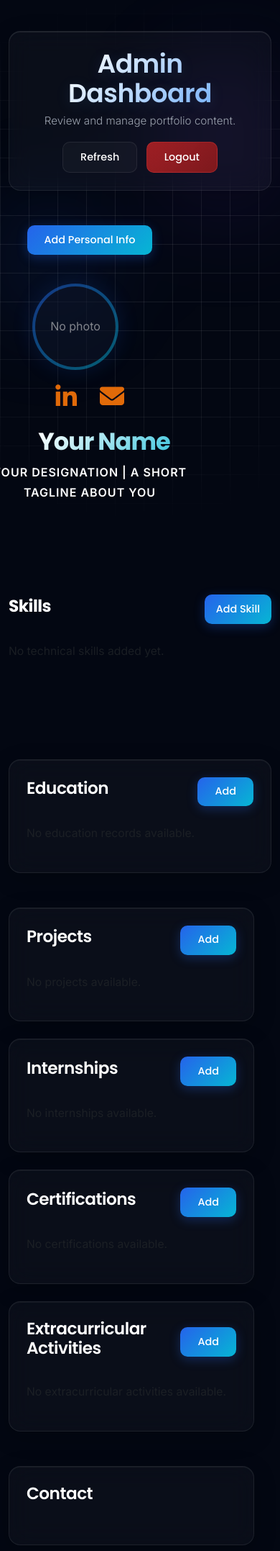
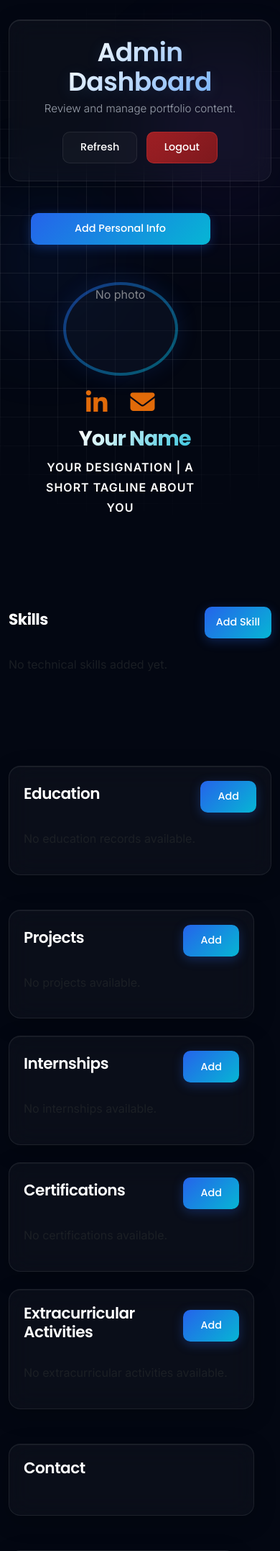
Before and after one commit to Sanju25088/sanjeev_kulkarni-portfolio, a Django app: page /dashboard/ in a window 390 px wide. Shown: the part 61-2216 px from the top of the page at 72% size. Run offline with Django 5.2, Linux system fonts and the light colour scheme; the visitor is signed in with stand-in values (Sample User, id 1); data that the repository does not hold is empty.

Commit message:
new updates

```diff
--- a/portfolio/static/css/responsive.css
+++ b/portfolio/static/css/responsive.css
@@ -1,54 +1,168 @@
 /* ==========================================================================
    TABLET RESPONSIVE (< 992px)
+   Note: Using 991.98px prevents 1px gap bugs on certain high-DPI displays
    ========================================================================== */
-@media (max-width: 991px) {
-    main.container { padding-top: 5rem !important; }
+@media (max-width: 991.98px) {
+    main.container {
+        padding-top: 4rem !important; /* Slightly less aggressive than 5rem */
+    }
 
     /* Adjust Hero for smaller screens */
-    .profile-card .d-flex { flex-direction: column; text-align: center; align-items: center !important; }
-    .profile-card .text-end { text-align: center !important; margin-top: 1.5rem; width: 100%; }
-    .profile-image { width: 120px; height: 120px; margin-bottom: 1rem; }
+    .profile-card .d-flex {
+        flex-direction: column;
+        text-align: center;
+        align-items: center !important;
+        gap: 1.5rem; /* Replaces margin-top on child elements */
+    }
+
+    .profile-card .text-end {
+        text-align: center !important;
+        width: 100%;
+    }
+
+    .profile-image {
+        width: 130px; /* Slightly larger for tablet focus */
+        height: 130px;
+    }
 
     /* Dashboard Header */
-    main.container > .d-flex.mb-4 { flex-direction: column; text-align: center; gap: 1rem; padding: 1.5rem; }
+    main.container > .d-flex.mb-4 {
+        flex-direction: column;
+        text-align: center;
+        gap: 1.25rem;
+        padding: 1.5rem;
+    }
 }
 
 /* ==========================================================================
    MOBILE RESPONSIVE (< 768px)
    ========================================================================== */
-@media (max-width: 767px) {
+@media (max-width: 767.98px) {
     /* Compress Spacing */
-    main.container section { padding: 3rem 0; }
-    .card.shadow-sm, .section-card, .profile-card { padding: 1.5rem !important; }
+    main.container section {
+        padding: 2.5rem 0;
+    }
 
-    /* Typography Scaling */
-    .profile-card h1 { font-size: 2.1rem; }
-    .section-title { font-size: 1.8rem; }
-    h2 { font-size: 1.45rem; }
-    p, li { font-size: 0.98rem; }
+    .card.shadow-sm,
+    .section-card {
+        padding: 1.25rem !important;
+    }
+
+    /* Typography Scaling (Using Clamp for smoother resizing if supported, fallback to rem) */
+    .profile-card h1 { font-size: clamp(1.8rem, 5vw, 2.1rem); line-height: 1.2; }
+    .section-title { font-size: clamp(1.5rem, 4vw, 1.8rem); }
+    h2 { font-size: 1.35rem; }
+    p, li { font-size: 1rem; line-height: 1.6; } /* Boosted to 1rem for better mobile readability */
+
+    /* --- FIX FOR CENTERING IMAGE, NAME & BUTTONS --- */
+    .profile-card {
+        display: flex !important;
+        flex-direction: column !important;
+        align-items: center !important;
+        text-align: center !important;
+        padding-left: 100px !important;
+        padding-right: 15px !important;
+        padding-top: 1.25rem !important;
+        padding-bottom: 1.25rem !important;
+    }
+
+    .profile-image {
+        margin: 0 auto 1rem auto !important;
+        display: block !important;
+    }
+
+    .profile-card .d-flex,
+    .profile-card .justify-content-start {
+        justify-content: center !important;
+        width: 100%;
+    }
+
+    .profile-card .btn {
+        width: 100% !important;
+        max-width: 250px;
+        margin: 0 auto 12px auto !important;
+        display: flex !important;
+        justify-content: center !important;
+    }
+    /* ----------------------------------------------- */
+
+    /* --- FIX FOR BIO TEXT CUTOFF --- */
+    .profile-card p {
+        padding-left: 15px;  /* Changed from 100px so it doesn't push right */
+        padding-right: 15px;
+        box-sizing: border-box;
+        width: 100%;
+        word-wrap: break-word;
+        overflow-wrap: break-word;
+        margin: 0 auto 1rem auto; /* Ensures the paragraph itself is centered */
+    }
+    /* ------------------------------- */
 
     /* Convert horizontal forms and buttons to stack */
     main.container form .btn,
-    .btn-group { width: 100%; display: flex; flex-direction: column; gap: 0.5rem; }
-    .btn-group .btn { border-radius: 8px !important; margin: 0 !important; }
+    .btn-group {
+        width: 100%;
+        display: flex;
+        flex-direction: column;
+        gap: 0.75rem;
+    }
+
+    /* Mobile Touch Targets: Ensure buttons are at least 44px tall */
+    .btn {
+        min-height: 44px;
+        display: inline-flex;
+        align-items: center;
+        justify-content: center;
+    }
+
+    .btn-group .btn {
+        border-radius: 8px !important;
+        margin: 0 !important;
+    }
 
     /* Timelines */
-    .section-card ul.list-unstyled li { padding-left: 1rem; }
-    .section-card ul.list-unstyled li .d-flex { flex-direction: column; gap: 0.8rem; }
+    .section-card ul.list-unstyled li {
+        padding-left: 0.5rem; /* Reduced for mobile */
+    }
+
+    .section-card ul.list-unstyled li .d-flex {
+        flex-direction: column;
+        gap: 0.5rem;
+        align-items: flex-start; /* Ensure left alignment when stacked */
+    }
 
     /* Skill Grid */
-    .skill-card .d-flex { flex-direction: column; align-items: center; text-align: center; }
+    .skill-card .d-flex {
+        flex-direction: column;
+        align-items: center;
+        text-align: center;
+        gap: 0.5rem;
+    }
 
-    /* Modals & Login Box */
-    main.container > .card.shadow-sm[style*="max-width"],
-    main.container .col-md-6 .card { margin: 2rem 1rem; padding: 2rem 1rem !important; width: auto; }
+    /* Modals & Login Box - Replaced brittle style selector with structural targeting */
+    .auth-card,
+    main.container .col-md-6 .card {
+        margin: 1.5rem auto;
+        padding: 1.5rem !important;
+        width: 100%;
+        max-width: 100%;
+    }
 }
 
 /* ==========================================================================
    SMALL MOBILE (< 480px)
    ========================================================================== */
-@media (max-width: 479px) {
+@media (max-width: 479.98px) {
     /* Scale down complex inputs for very small screens */
-    form input[type="file"] { padding: 1.5rem 1rem; text-align: center; }
-    form input[type="file"]::-webkit-file-upload-button { display: block; margin: 0 auto 1rem auto; }
+    form input[type="file"] {
+        padding: 1rem 0.5rem;
+        text-align: center;
+        font-size: 0.9rem;
+    }
+
+    form input[type="file"]::-webkit-file-upload-button {
+        display: block;
+        margin: 0 auto 0.75rem auto;
+        width: 100%; /* Make the upload button full width on tiny screens */
+    }
 }
```
